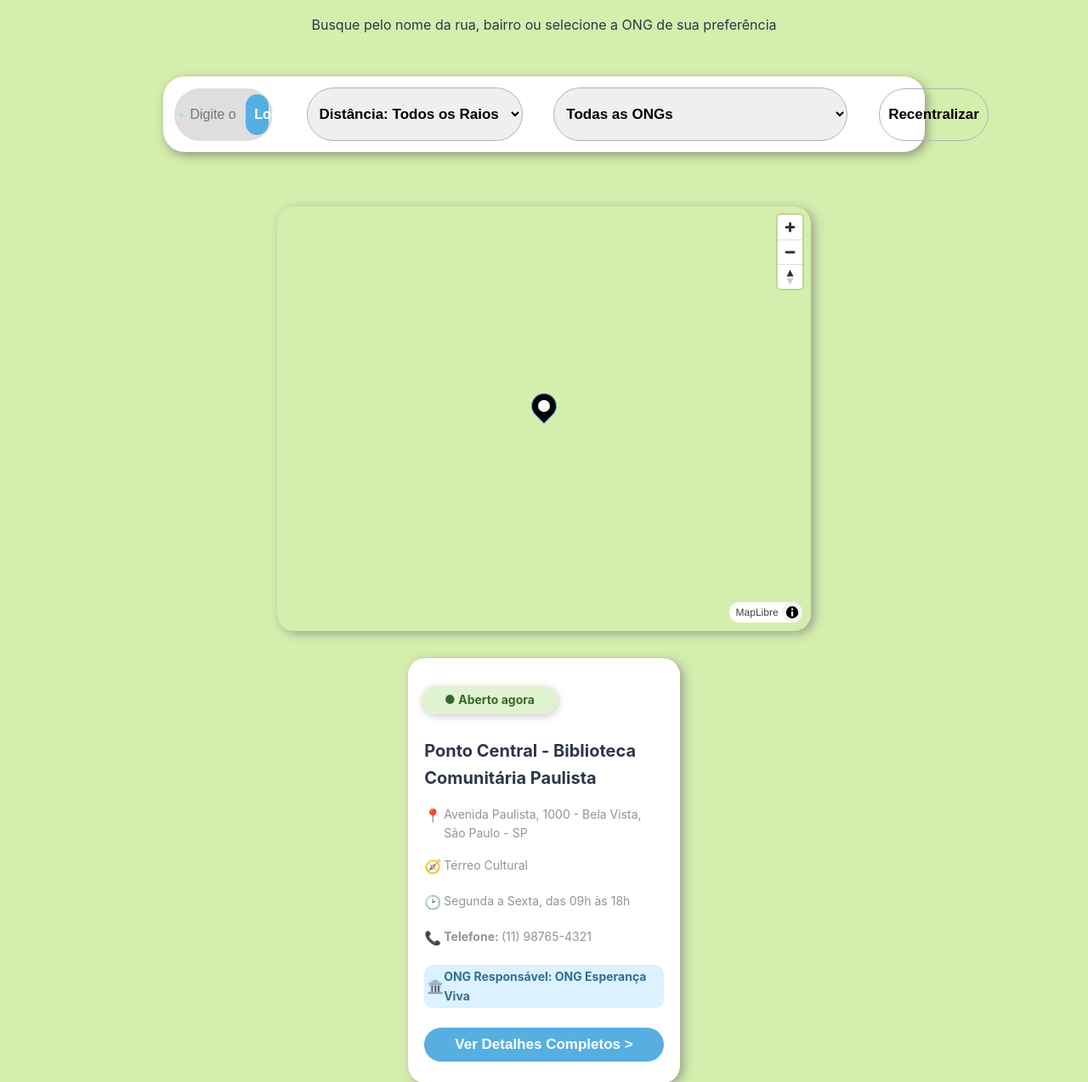
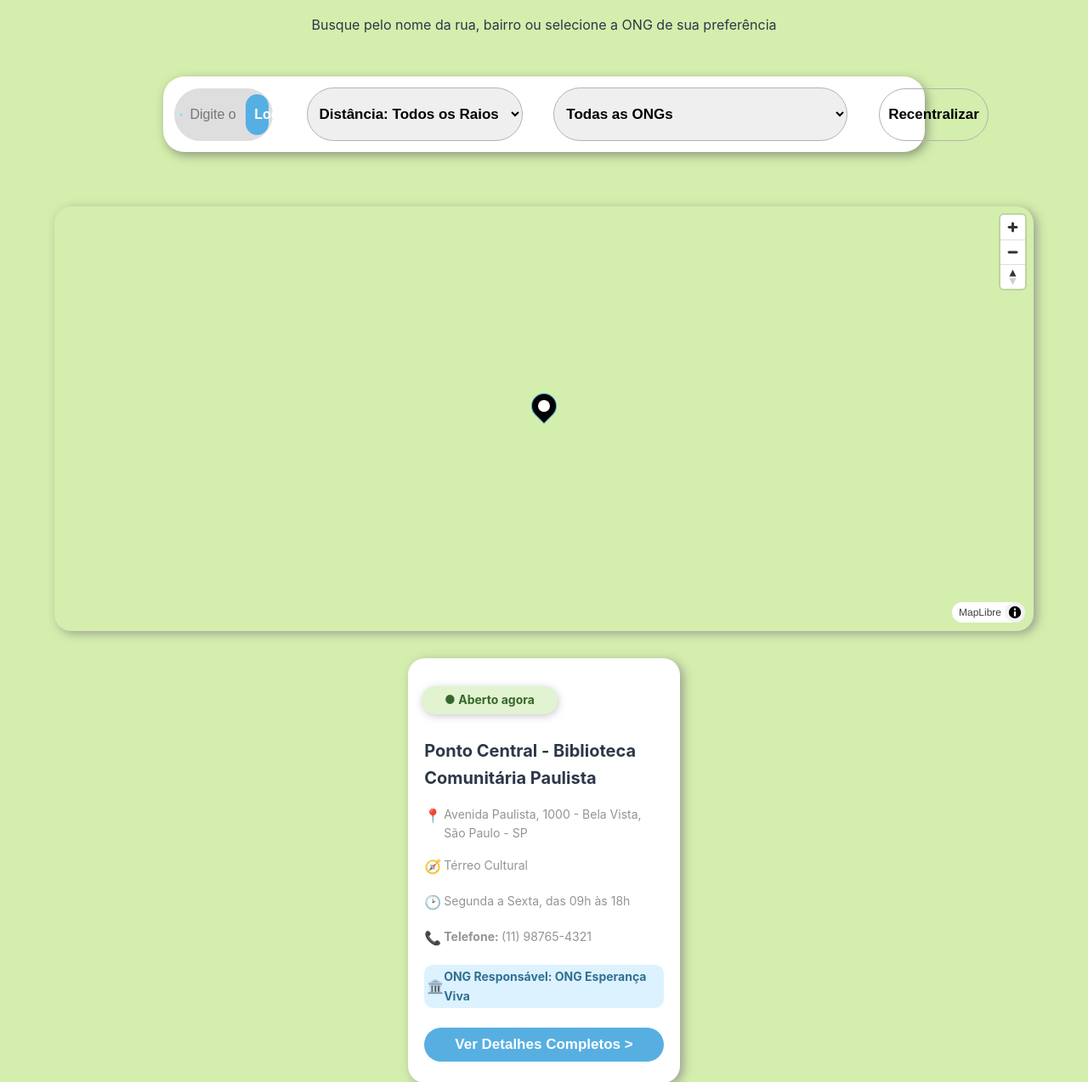
Before and after one commit to Gabrielarruda177/EcoPoint, a Laravel app: page / in a window 1280 px wide. Shown: the part 1240-2514 px from the top of the page at 85% size. Run offline with Laravel 12, Linux system fonts and the light colour scheme; data comes from the database, SQL or seed files in the repository; some web fonts are replaced.

Commit message:
confirmando sobre att

```diff
--- a/public/css/publico/home.css
+++ b/public/css/publico/home.css
@@ -545,6 +545,14 @@
     #inicio #resume #add-info .block .subtitle {
         font-size: 17px;
     }
+
+    #local #map-area {
+        width: 90vw;
+    }
+
+    #local #map-area #map-local {
+        width: 100%;
+    }
 }
 
 @keyframes pular {
```
